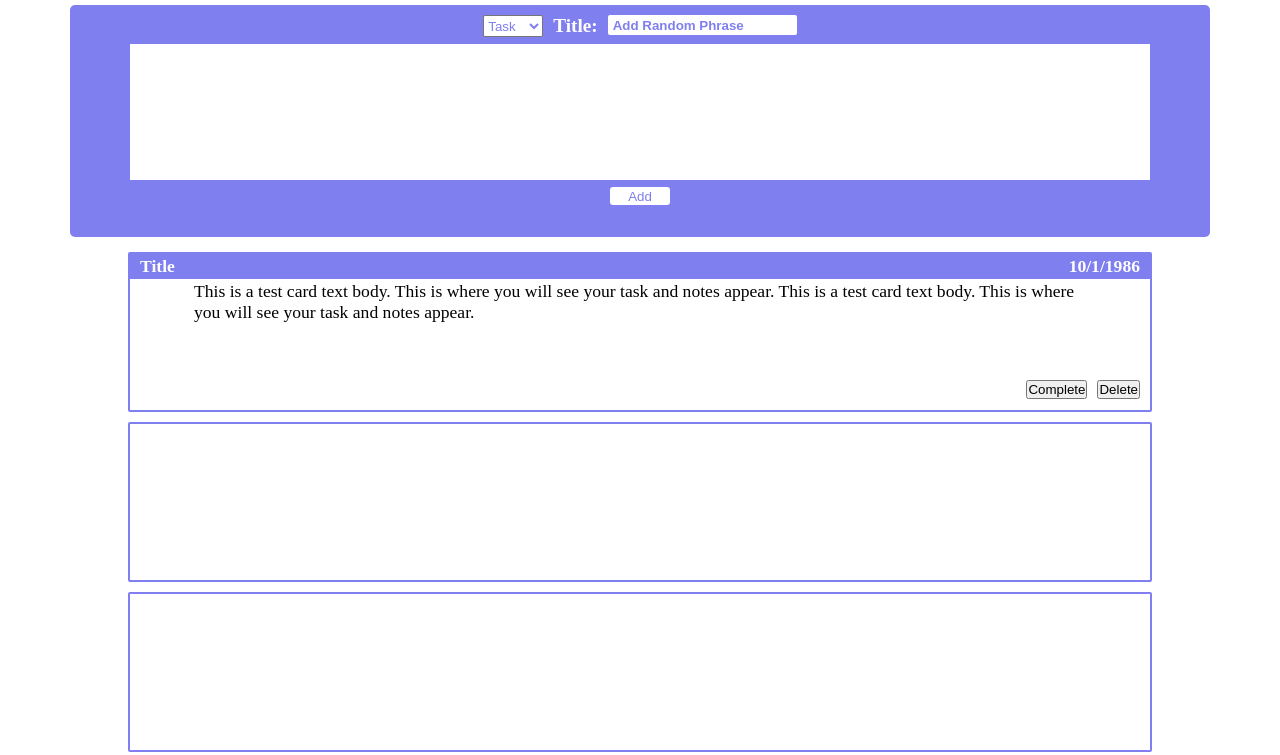
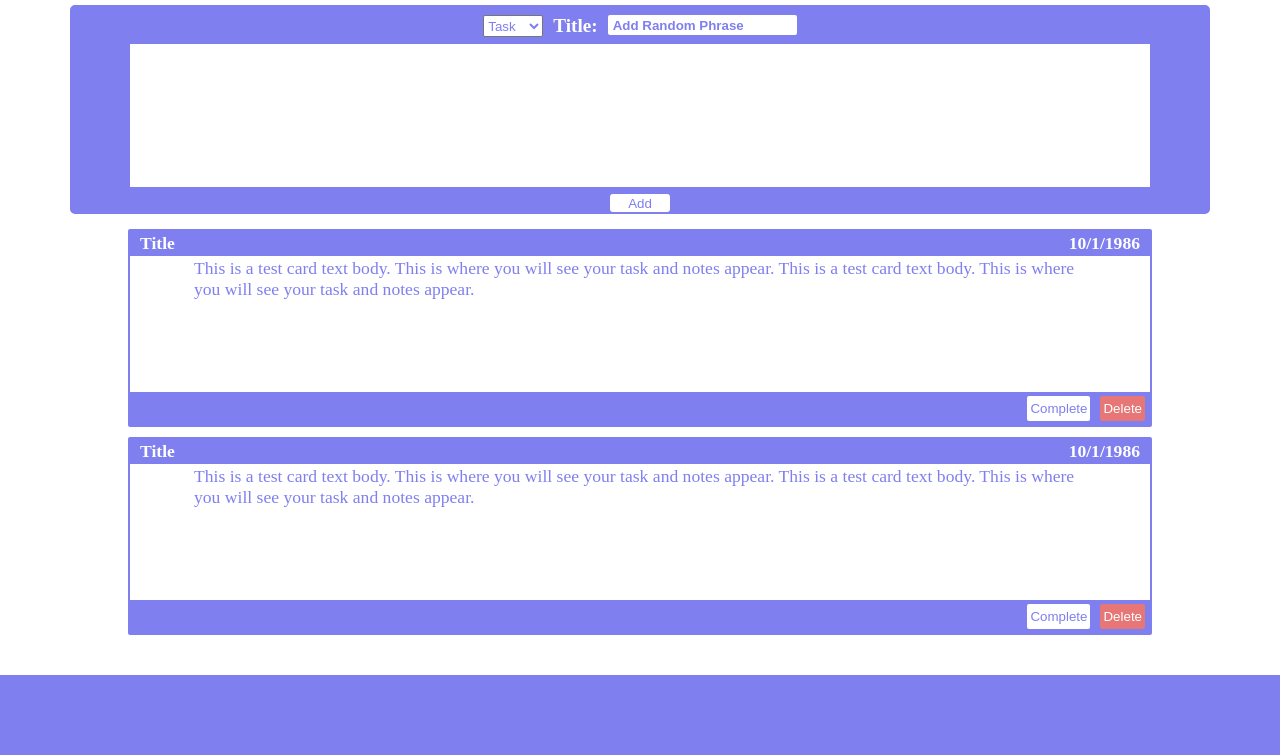
Before and after one commit to jay-schreffler/task-app, a plain HTML site: page index.html in a window 1280 px wide. Shown: the part 45-800 px from the top of the page. Drawn offline with Linux system fonts and the light colour scheme.

Commit message:
modified all files

```diff
--- a/app.js
+++ b/app.js
@@ -0,0 +1,16 @@
+//form
+const newCardType = document.querySelector('#card-type');
+const newCardTitle = document.querySelector('#title');
+const newCardBody = document.querySelector('#text-body');
+const addNewCard = document.querySelector('#add-btn');
+
+//card
+const cardTitle = document.querySelector('#card-title-text');
+const cardTitleDate = document.querySelector('#card-title-data');
+const cardBody = document.querySelector('.card-text-body');
+const cardCompleteBtn = document.querySelector('#complete');
+const cardDeleteBtn = document.querySelector('#delete');
+
+addNewCard.addEventListener('click', (e) => {
+    e.preventDefault();
+})
--- a/index.html
+++ b/index.html
@@ -14,14 +14,14 @@
             <h1>Tasklet</h1>
         </div>
         <div id="form-wrap">
-            <form action="index.html">
+            <form action="https://x8ki-letl-twmt.n7.xano.io/api:pKuTteKc/tasker_post" method="POST">
                 <div class="top-form">
-                    <select name="card=type" id="card-type" required>
+                    <select name="card-type" id="card-type" required>
                         <option value="task">Task</option>
                         <option value="note">Note</option>
                     </select>
                     <label for="title">Title:</label>
-                    <input type="text" id='title' required maxlength="25" placeholder="Add Random Phrase">
+                    <input type="text" id='title' name='title' required maxlength="25" placeholder="Add Random Phrase">
                 </div>
                 <div class="bottom-form">
                     <textarea name="text-body" id="text-body" cols="25" rows="7" required></textarea>
@@ -41,18 +41,42 @@
                     </p>
                 </div>
                 <div class="card-inputs">
-                    <button class="-card-button" id="compete">Complete</button>
+                    <button class="card-button" id="compete">Complete</button>
                     <button class="card-button" id="delete">Delete</button>
                 </div>
             </div>
-            <div class="card"></div>
-            <div class="card"></div>
-            <div class="card"></div>
-            <div class="card"></div>
-            <div class="card"></div>
-            <div class="card"></div>
+            <div class="card">
+                <div class="card-title">
+                    <h3 id='card-title-text'>Title</h3>
+                    <h2 id=card-title-date>10/1/1986</h2>
+                </div>
+                <div id="card-text-body-wrap">
+                    <p class="card-text-body">
+                        This is a test card text body. This is where you will see your task and notes appear. This is a test card text body. This is where you will see your task and notes appear.
+                    </p>
+                </div>
+                <div class="card-inputs">
+                    <button class="card-button" id="compete">Complete</button>
+                    <button class="card-button" id="delete">Delete</button>
+                </div>
+            </div>
+            <div class="card">
+                <div class="card-title">
+                    <h3 id='card-title-text'>Title</h3>
+                    <h2 id=card-title-date>10/1/1986</h2>
+                </div>
+                <div id="card-text-body-wrap">
+                    <p class="card-text-body">
+                        This is a test card text body. This is where you will see your task and notes appear. This is a test card text body. This is where you will see your task and notes appear.
+                    </p>
+                </div>
+                <div class="card-inputs">
+                    <button class="card-button" id="complete">Complete</button>
+                    <button class="card-button" id="delete">Delete</button>
+                </div>
+            </div>
         </div>
     </div>
-    <!-- <footer id='foot'></footer> -->
+    <footer id='foot'></footer>
 </body>
 </html>
--- /dev/null
+++ b/modules/taskBuilder.js
@@ -0,0 +1,3 @@
+const buildTaskCard = () => {
+
+}
--- a/style.css
+++ b/style.css
@@ -16,7 +16,7 @@
 #form-wrap {
     border: 2px solid rgb(127, 127, 240);
     border-radius: 5px;
-    height: 29vh;
+    max-height: 29vh;
     width: 89vw;
     margin: auto;
     background-color: rgb(127, 127, 240);
@@ -67,7 +67,7 @@ input::placeholder {
     margin: auto;
     resize: none;
     padding: 5px;
-    font-size: 1.2em;
+    font-size: 1.3em;
     color:rgb(127, 127, 240);
 }
 
@@ -97,14 +97,14 @@ input::placeholder {
     margin-top: 5px;
     /* border: 2px solid green;
     background-color: aqua; */
-    min-height: 50vh;
+    max-height: 53vh;
     overflow: auto;
 }
 
 .card {
     width: 80vw;
-    height: 20vh;
-    margin: auto;
+    height: 25vh;
+    margin: 0 auto;
     border: 2px solid rgb(127, 127, 240);
     border-radius: 2px;
 }
@@ -129,26 +129,47 @@ input::placeholder {
 #card-text-body-wrap {
     /* border: 2px solid green; */
     width: 70vw;
-    height:12vh;
-    margin: auto;
+    min-height: 17vh;
+    margin: 0 auto;
     padding: 2px;
     font-size: 1.1em;
     overflow: scroll;
+    color:rgb(127, 127, 240);
 }
 
 .card-inputs {
+    width: 100%;
+    height: 33px;
     display: flex;
+    align-items: center;
     justify-content: end;
     gap: 10px;
-    margin: 5px 10px;
+    background-color: rgb(127, 127, 240);
 }
 
+.card-button {
+    height: 25px;
+    background-color: white;
+    color: rgb(127, 127, 240);
+    border-radius: 2px;
+    border: none;
+    padding: 3px;
+}
 
+.hide-complete {
+    visibility: hidden;
+}
+
+#delete {
+    background-color: rgb(231, 118, 118);
+    color: white;
+    margin-right: 5px;
+}
 
 #foot {
     height: 10vh;
-    border: 2px solid red;
-    background-color: red;
+    /* border: 2px solid red; */
+    background-color: rgb(127, 127, 240);
     position: fixed;
     bottom: 0;
     width: 100%;
```
